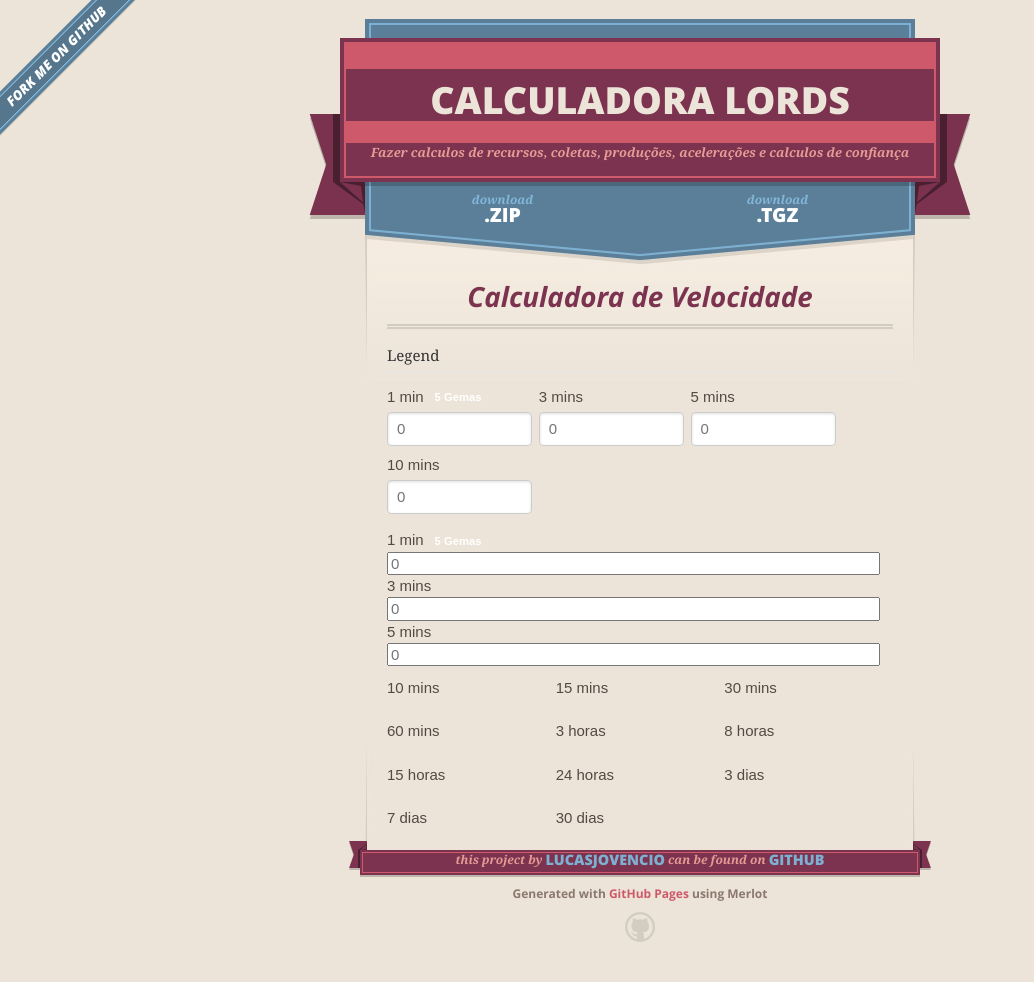
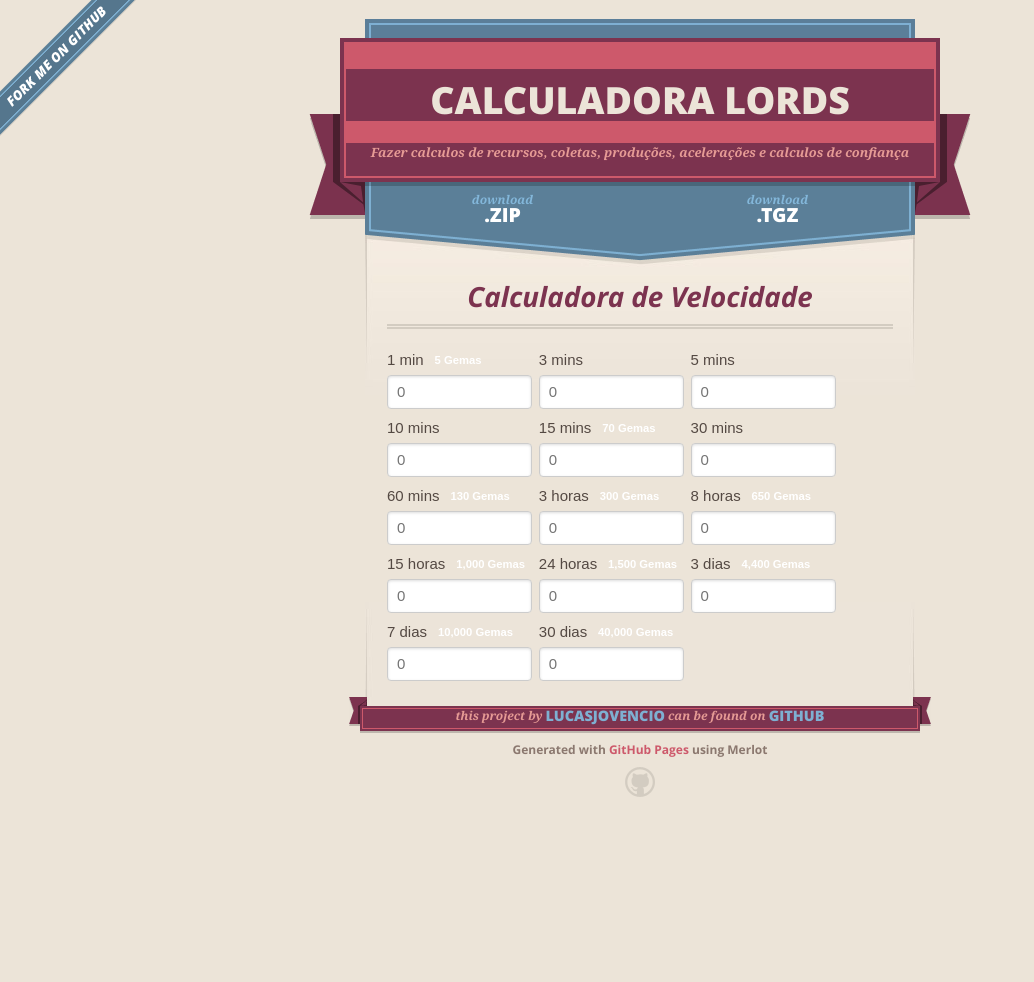
Before and after one commit to lucasjovencio/lordesmobile, a Jekyll site: the page built from index.md, in a window 1280 px wide. Shown: the whole page, without its empty margins (0-1034 px from the left). Built offline with Jekyll 4.4.1, drawn with Linux system fonts in a browser that asks for light colours; nearby versions of some CDN libraries; our own code applies the rules of GitHub Pages for plain Markdown files; after the commit the page ends 900 px from its top, so only the background shows below that.

Commit message:
Update index.md

```diff
--- a/index.md
+++ b/index.md
@@ -6,7 +6,6 @@ layout: default
 
 <form class="pure-form pure-form-stacked">
     <fieldset>
-        <legend>Legend</legend>
 
         <div class="pure-g pure-g-no-sparcing">
             <div class="pure-u-1-1-1">
@@ -29,33 +28,56 @@ layout: default
                 <input  class="pure-u-23-24" type="text" placeholder="0">
             </div>
 
+            <div class="pure-u-1-1-1">
+                <label for="min">15 mins <span class="label-pen">70 Gemas</span></label>
+                <input  class="pure-u-23-24" type="text" placeholder="0">
+            </div>
+
+            <div class="pure-u-1-1-1">
+                <label for="min">30 mins</label>
+                <input  class="pure-u-23-24" type="text" placeholder="0">
+            </div>
+
+            <div class="pure-u-1-1-1">
+                <label for="min">60 mins <span class="label-pen">130 Gemas</span></label>
+                <input  class="pure-u-23-24" type="text" placeholder="0">
+            </div>
+
+            <div class="pure-u-1-1-1">
+                <label for="min">3 horas <span class="label-pen">300 Gemas</span></label>
+                <input  class="pure-u-23-24" type="text" placeholder="0">
+            </div>
+
+            <div class="pure-u-1-1-1">
+                <label for="min">8 horas <span class="label-pen">650 Gemas</span></label>
+                <input  class="pure-u-23-24" type="text" placeholder="0">
+            </div>
+
+            <div class="pure-u-1-1-1">
+                <label for="min">15 horas <span class="label-pen">1,000 Gemas</span></label>
+                <input  class="pure-u-23-24" type="text" placeholder="0">
+            </div>
+
+            <div class="pure-u-1-1-1">
+                <label for="min">24 horas <span class="label-pen">1,500 Gemas</span></label>
+                <input  class="pure-u-23-24" type="text" placeholder="0">
+            </div>
+
+            <div class="pure-u-1-1-1">
+                <label for="min">3 dias  <span class="label-pen">4,400 Gemas</span></label>
+                <input  class="pure-u-23-24" type="text" placeholder="0">
+            </div>
+
+            <div class="pure-u-1-1-1">
+                <label for="min">7 dias  <span class="label-pen">10,000 Gemas</span></label>
+                <input  class="pure-u-23-24" type="text" placeholder="0">
+            </div>
+
+            <div class="pure-u-1-1-1">
+                <label for="min">30 dias <span class="label-pen">40,000 Gemas</span></label>
+                <input  class="pure-u-23-24" type="text" placeholder="0">
+            </div>
         </div>
 
     </fieldset>
 </form>
-
-<div class="pure-g pure-g-no-sparcing">
-    <div class="pure-u-1 pure-u-md-1-3">
-        <label for="min">1 min  <span class="label-pen">5 Gemas</span> </label>
-        <input id="min" class="pure-u-23-24" type="text" placeholder="0">
-    </div>
-    <div class="pure-u-1 pure-u-md-1-3">
-        <label for="min">3 mins</label>
-        <input id="min" class="pure-u-23-24" type="text" placeholder="0">
-    </div>
-    <div class="pure-u-1 pure-u-md-1-3">
-        <label for="min">5 mins</label>
-        <input id="min" class="pure-u-23-24" type="text" placeholder="0">
-    </div>
-    <div class="pure-u-1-3"><p>10 mins</p></div>
-    <div class="pure-u-1-3"><p>15 mins</p></div>
-    <div class="pure-u-1-3"><p>30 mins</p></div>
-    <div class="pure-u-1-3"><p>60 mins</p></div>
-    <div class="pure-u-1-3"><p>3 horas</p></div>
-    <div class="pure-u-1-3"><p>8 horas</p></div>
-    <div class="pure-u-1-3"><p>15 horas</p></div>
-    <div class="pure-u-1-3"><p>24 horas</p></div>
-    <div class="pure-u-1-3"><p>3 dias</p></div>
-    <div class="pure-u-1-3"><p>7 dias</p></div>
-    <div class="pure-u-1-3"><p>30 dias</p></div>
-</div>
```
